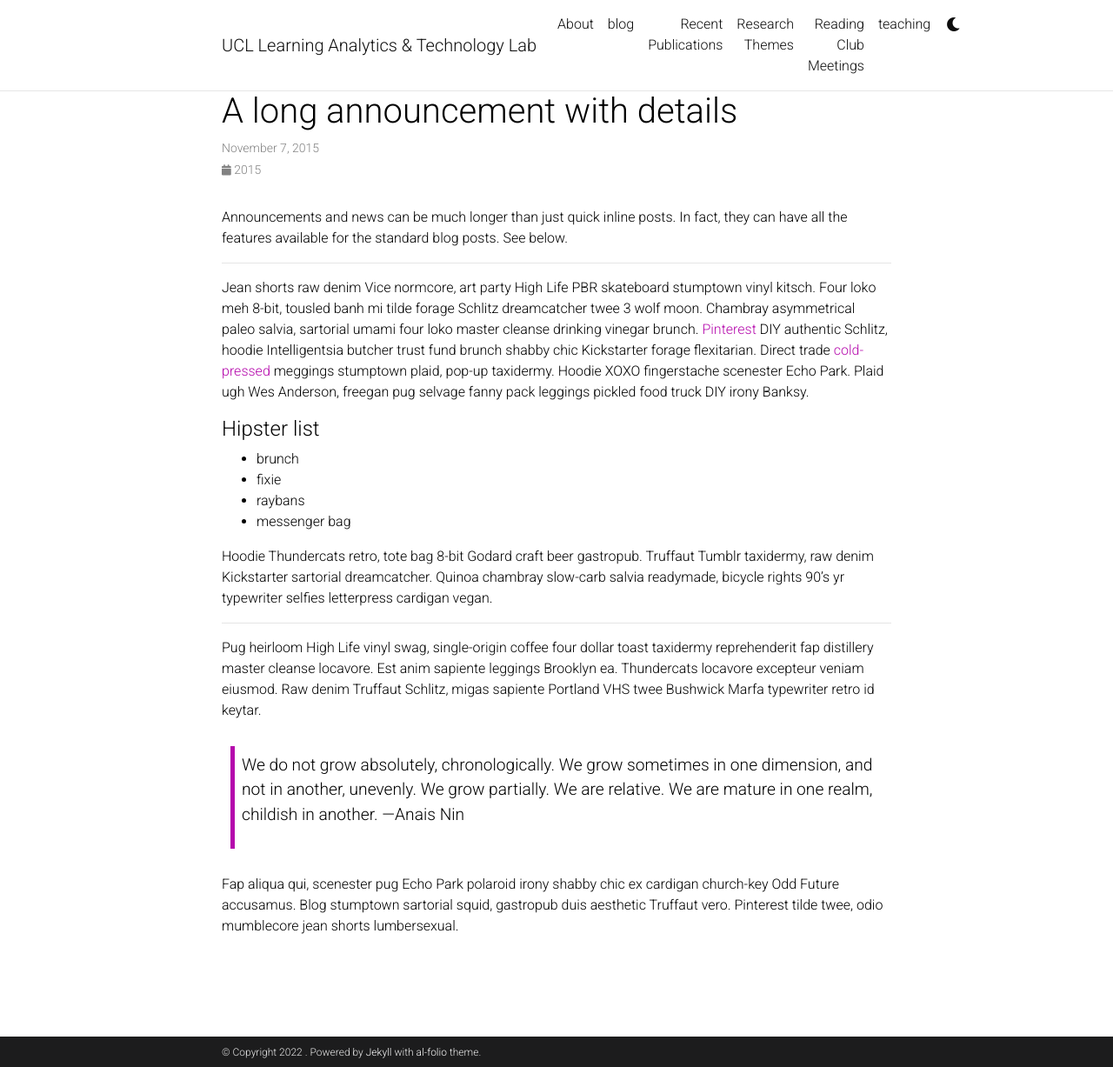
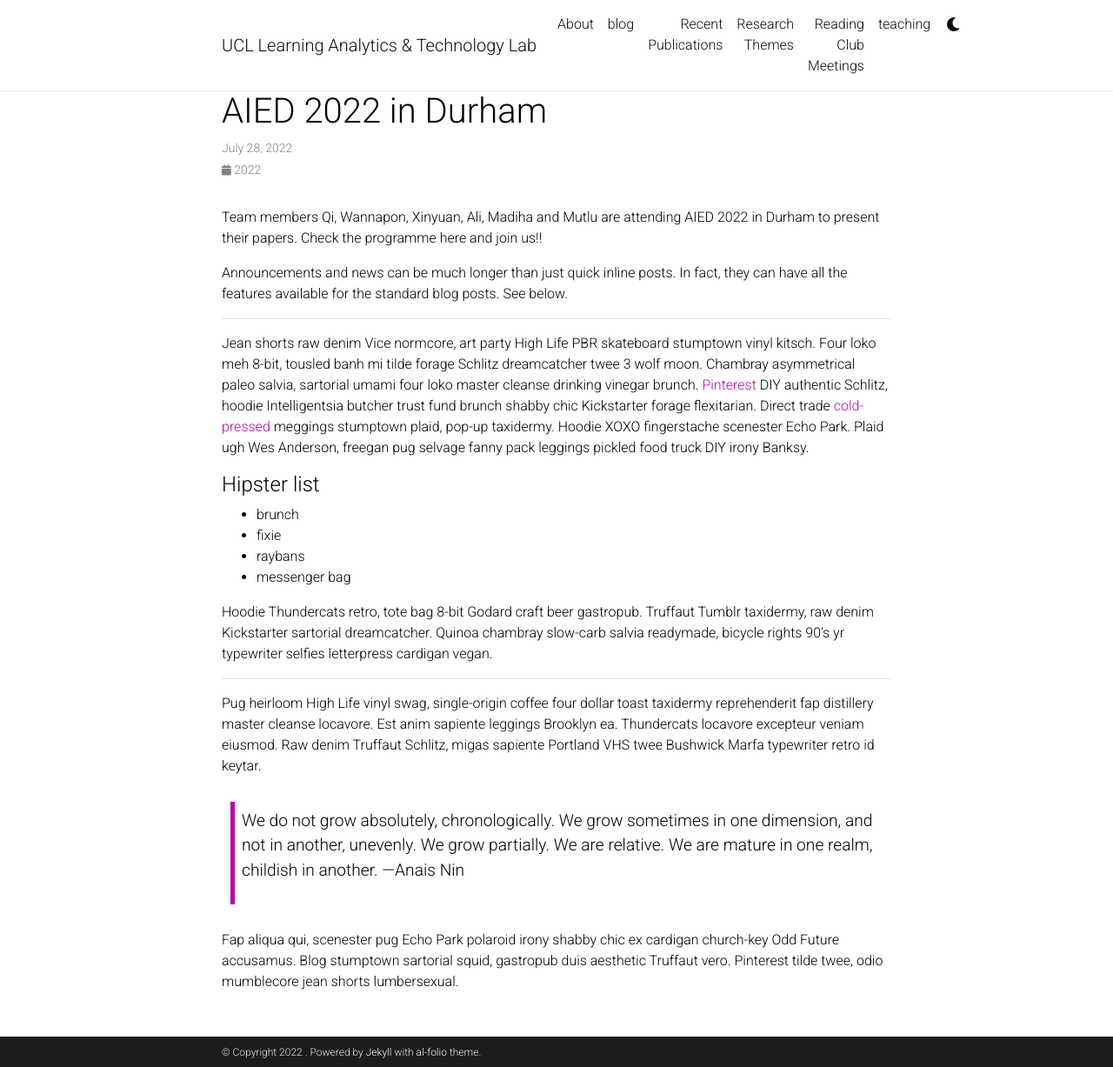
Before and after one commit to UCLAT-LAB/uclat-lab.github.io, a Jekyll site: the page built from _news/announcement_2.md, in a window 1280 px wide and 1227 px high. Shown: the whole window at 87% size. Built offline with Jekyll 4.4.1, drawn with Linux system fonts in a browser that asks for light colours; comment, search, counter and statistics services are not loaded; a style sheet for code colours, icons or effects is not loaded.

Commit message:
Update announcement_2.md

```diff
--- a/_news/announcement_2.md
+++ b/_news/announcement_2.md
@@ -1,9 +1,11 @@
 ---
 layout: post
-title: A long announcement with details
-date: 2015-11-07 16:11:00-0400
+title: AIED 2022 in Durham
+date: 2022-07-28 16:11:00-0400
 inline: false
 ---
+
+Team members Qi, Wannapon, Xinyuan, Ali, Madiha and Mutlu are attending AIED 2022 in Durham to present their papers. Check the programme here and join us!!
 
 Announcements and news can be much longer than just quick inline posts. In fact, they can have all the features available for the standard blog posts. See below.
 
```
